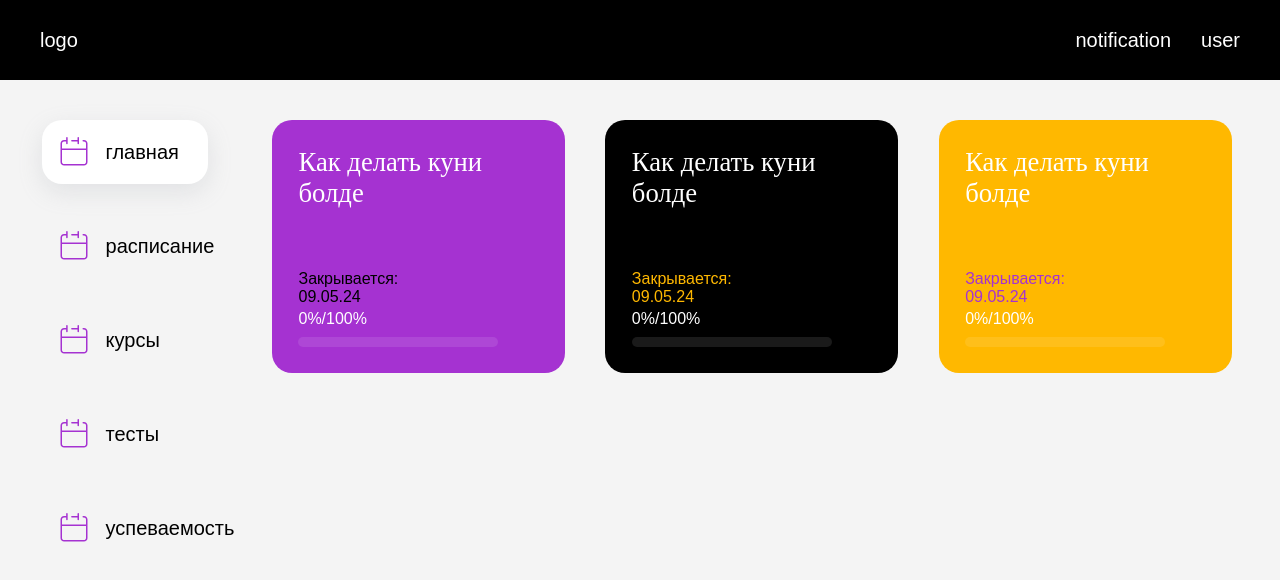
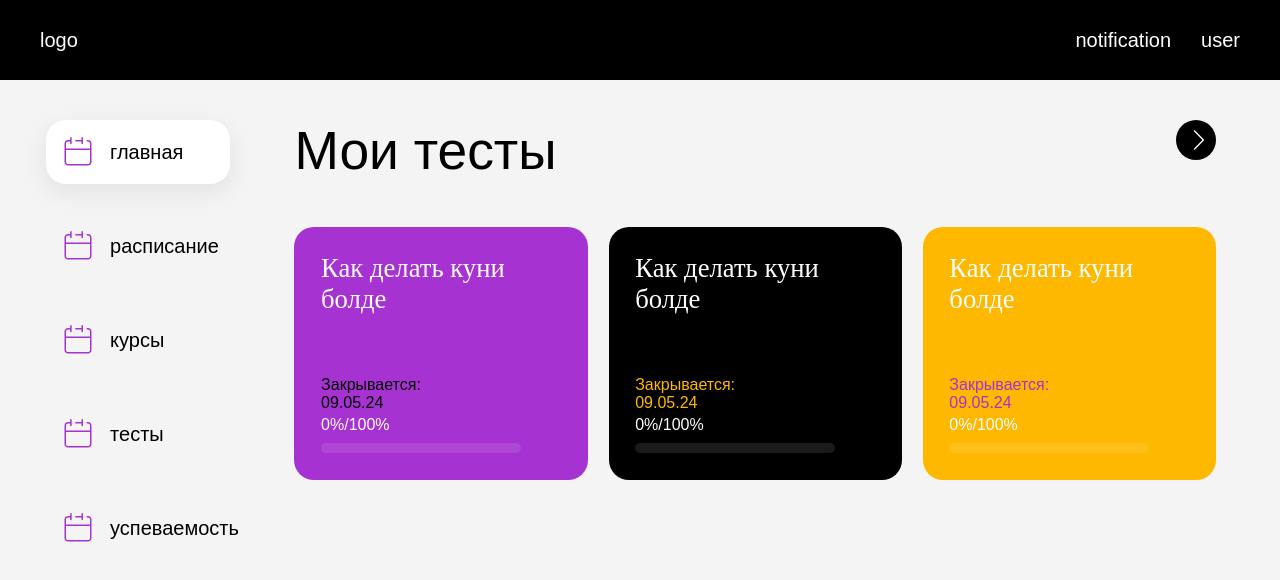
Before and after one commit to ultramegapig/pulse-project, a React (Create React App) app in the folder front/: page / in a window 1280 px wide. Shown: the top 580 px of the page. Built offline with nearby package versions, Linux system fonts and the light colour scheme.

Commit message:
test short block

```diff
--- a/front/src/components/ShortTestBlock.tsx
+++ b/front/src/components/ShortTestBlock.tsx
@@ -1,14 +1,22 @@
 import React from 'react';
 import TestShortCard from './TestShortCard';
+import ArrowRight from '../images/arrow-right.svg';
+import '../styles/all.scss'
 
 
 
 const ShortTestBlock: React.FC = () => {
   return (
     <div className='shortTestBlock'>
+        <div style={{display: 'flex', flexDirection: 'row', justifyContent: 'space-between', alignContent: 'center'}}>
+            <h1>Мои тесты</h1>
+            <img src ={ArrowRight} alt="Arrow Right"/>
+        </div>
+        <div style={{display: 'flex', flexDirection: 'row', justifyContent: 'space-between'}}>
         <TestShortCard progressPercent={0} backroundColor={'#A532D1'} deadColor={'black'}/>
         <TestShortCard progressPercent={0} backroundColor={'black'} deadColor={'#FFB800'}/>
         <TestShortCard progressPercent={0} backroundColor={'#FFB800'} deadColor={'#A532D1'}/>
+        </div>
     </div>
   );
 }
--- a/front/src/styles/all.scss
+++ b/front/src/styles/all.scss
@@ -101,7 +101,18 @@ body {
 
 .shortTestBlock{
     display: flex;
-    flex-direction: row;
-    width: 120dvb;
+    flex-direction: column;
+    height: 45dvb;
     justify-content: space-between;
+
+
 }
+
+.shortTestBlock h1{
+    font-size: 40pt;
+
+}
+
+.shortTestBlock img{
+    height: 5dvb;
+}
```
Also changed, not shown: front/src/images/arrow-right.svg (added).
